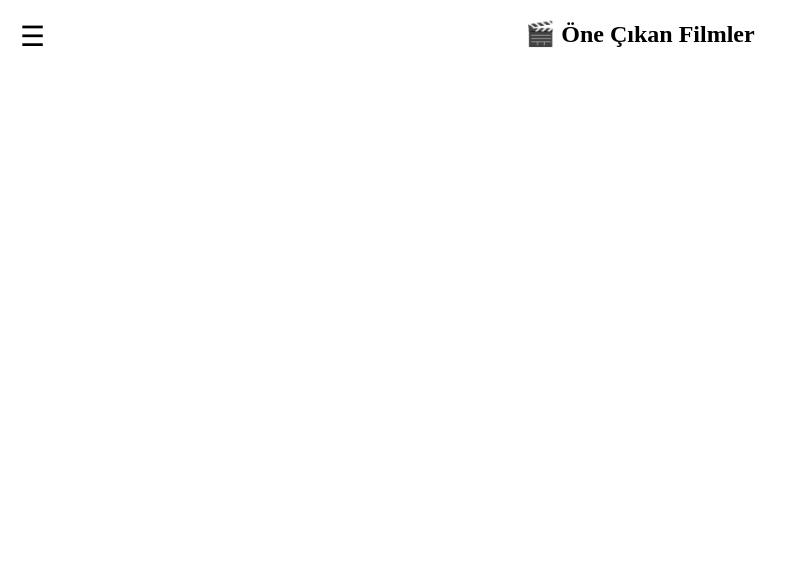
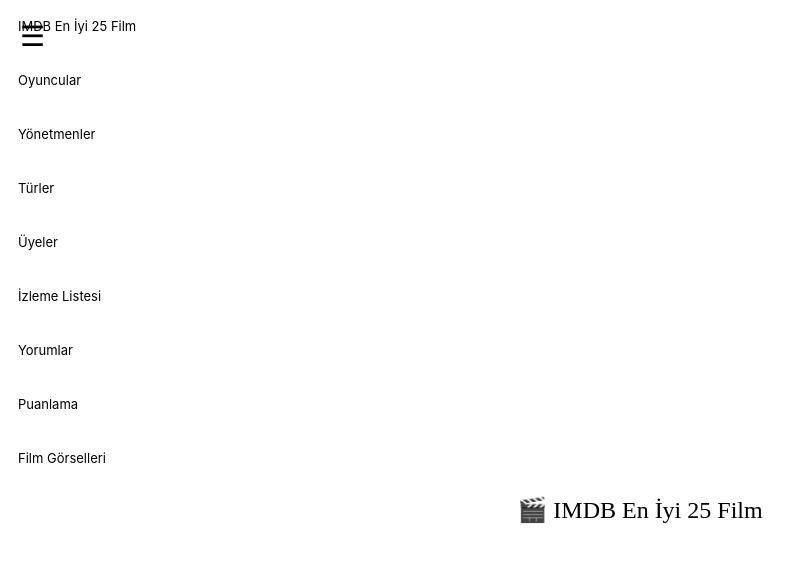
Before and after one commit to erencellk/MovieSlot, a Django app: page /filmler.html/ in a window 1280 px wide. Shown: the top 562 px of the page, without its empty margins (0-806 px from the left). Run offline with Django 5.2, Linux system fonts and the light colour scheme; data that the repository does not hold is empty.

Commit message:
manage html file

```diff
--- a/films/templates/films/filmler.html
+++ b/films/templates/films/filmler.html
@@ -9,8 +9,9 @@
 </head>
 <body>
 <span class="menu-toggle" onclick="toggleMenu()">☰</span>
-<nav id="menu">
-    <a href="filmler.html">Filmler</a> <br>
+
+<nav class="liste-menu">
+    <a href="filmler.html">IMDB En İyi 25 Film</a> <br>
     <a href="films/static/oyuncular.html">Oyuncular</a> <br>
     <a href="films/static/yönetmenler.html">Yönetmenler</a> <br>
     <a href="films/static/türler.html">Türler</a> <br>
@@ -19,17 +20,19 @@
     <a href="films/static/yorumlar.html">Yorumlar</a> <br>
     <a href="films/static/puanlama.html">Puanlama</a> <br>
     <a href="filmgörselleri.html">Film Görselleri</a>
-
 </nav>
 
 
-<h2 style="text-align: center">🎬 Öne Çıkan Filmler</h2>
+<h2 style="text-align: center; font-weight: lighter ">🎬 IMDB En İyi 25 Film</h2>
 <div class="vitrin">
     {% for film in encokizlenenfilmler %}
         <div class="film-kart">
             <img src="{{ film.image.url }}" alt="{{ film.title }}" class="film-afis">
-            <h3>{{ film.title }}</h3>
+            <h3 class="film-header"><a class="film-href" href="#">{{ film.title }}</a></h3>
             <p title="{{ film.description }}">{{ film.description|truncatewords:15 }}</p>
+            <span>Dil : {{ film.language }}</span>
+            <span>Yönetmen : {{ film.director }}</span> <br>
+            <span> {{ film.duration }}dk</span> <br>
             <span title="{{ film.description }}">⭐ {{ film.average_rating }}</span>
         </div>
     {% endfor %}
```
